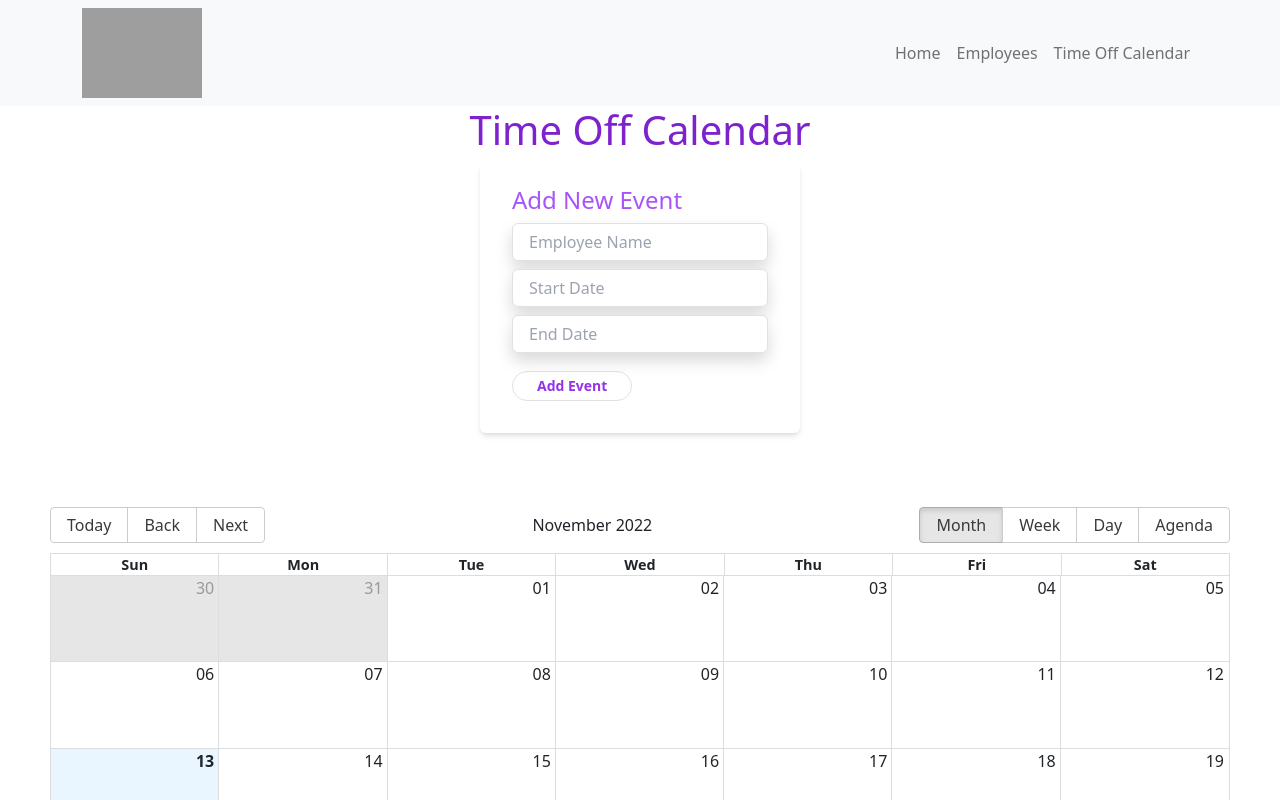
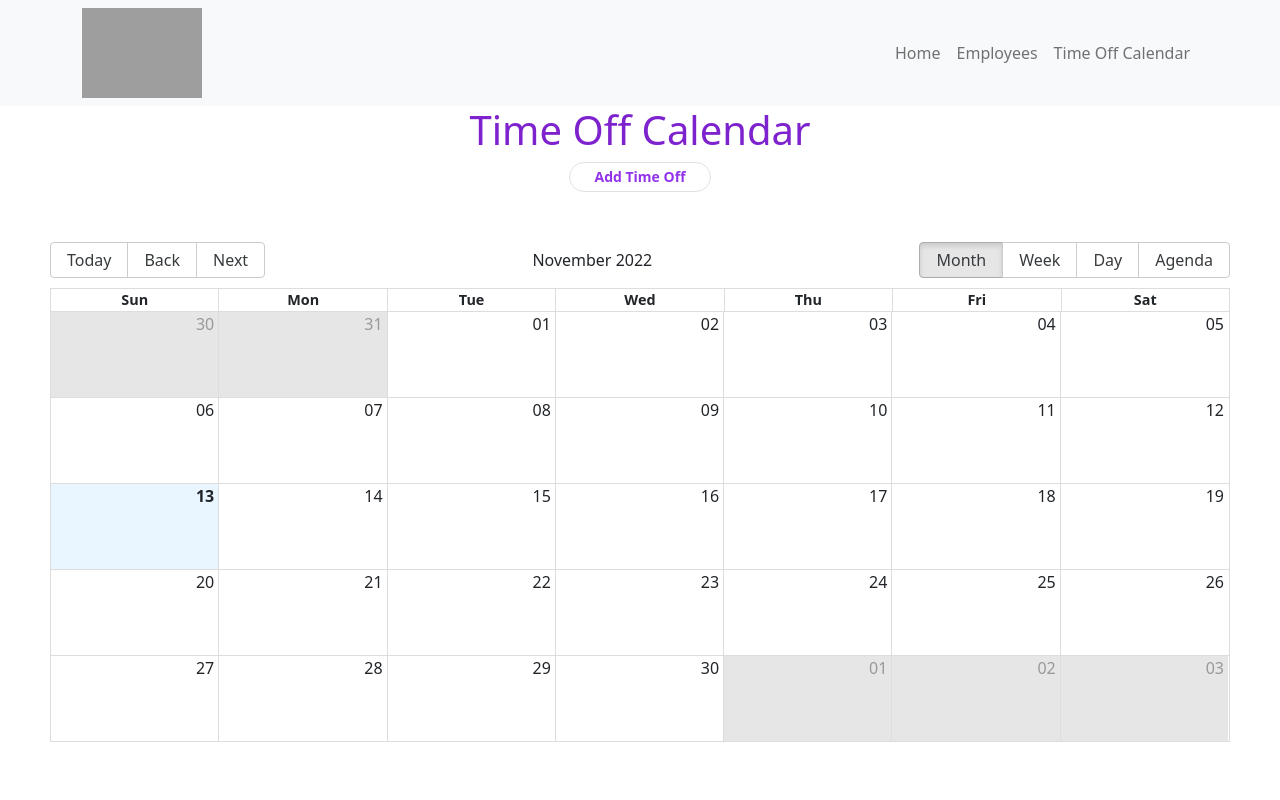
Before and after one commit to Sarah-Schmid/employee-management-app, a React (Create React App) app: page /calendar in a window 1280 px wide. Shown: the top 800 px of the page. Built offline with nearby package versions, Linux system fonts and the light colour scheme; grey boxes are pictures that could not be loaded.

Commit message:
connected added calendar dates to a mock api endpoint

```diff
--- a/src/components/calendar.js
+++ b/src/components/calendar.js
@@ -2,14 +2,15 @@ import format from "date-fns/format";
 import getDay from "date-fns/getDay";
 import parse from "date-fns/parse";
 import startOfWeek from "date-fns/startOfWeek";
-import React, { useState } from "react";
+import React, { useState, useEffect } from "react";
 import { Calendar, dateFnsLocalizer } from "react-big-calendar";
 import "react-big-calendar/lib/css/react-big-calendar.css";
 import DatePicker from "react-datepicker";
 import "react-datepicker/dist/react-datepicker.css";
 import "../index.css";
+import Modal from "react-bootstrap/Modal";
 
-function Scheduler() {
+function Scheduler(props) {
   const locales = {
     "en-US": require("date-fns/locale/en-US"),
   };
@@ -21,52 +22,72 @@ function Scheduler() {
     locales,
   });
 
-  const events = [
-    {
-      title: "Big Meeting",
-      allDay: true,
-      start: new Date(2021, 6, 0),
-      end: new Date(2021, 6, 0),
-    },
-    {
-      title: "Vacation",
-      start: new Date(2021, 6, 7),
-      end: new Date(2021, 6, 10),
-    },
-    {
-      title: "Conference",
-      start: new Date(2021, 6, 20),
-      end: new Date(2021, 6, 23),
-    },
-  ];
+  const [newEvent, setNewEvent] = useState({ title: "", start: "", end: "" });
+  const [allEvents, setAllEvents] = useState([]);
 
-  const [newEvent, setNewEvent] = useState({ title: "", start: "", end: "" });
-  const [allEvents, setAllEvents] = useState(events);
+  //Modal Variables
+  const [show, setShow] = useState(false);
+  const handleClose = () => setShow(false);
+  const handleShow = () => setShow(true);
 
-  function handleAddEvent() {
+  //display dates on calendar UI
+  function displayOnCalendar() {
     for (let i = 0; i < allEvents.length; i++) {
       const d1 = new Date(allEvents[i].start);
       const d2 = new Date(newEvent.start);
       const d3 = new Date(allEvents[i].end);
       const d4 = new Date(newEvent.end);
-
-      if ((d1 <= d2 && d2 <= d3) || (d1 <= d4 && d4 <= d3)) {
-        alert(
-          "You have more than one employee off at this time. Additional coverage may be needed."
-        );
-        break;
-      }
     }
 
     setAllEvents([...allEvents, newEvent]);
+    /*
+    fetch("https://63545c47ccce2f8c0207b3d7.mockapi.io/api/v1/calendar-data")
+      .then((data) => {
+        setAllEvents(data);
+      })
+      .catch((err) => {
+        // auto catches network / connection error
+        console.log("error");
+      });
+*/
   }
 
   return (
     <div className="Calendar">
       <h1 className="page-title text-purple-700">Time Off Calendar</h1>
-      <div id="new-event-form">
-        <div className="bg-white shadow-md rounded px-8 pt-6 pb-8 mb-4 w-full max-w-xs">
-          <h4 className="text-purple-500">Add New Event</h4>
+      <div className="center">
+        <button
+          onClick={handleShow}
+          className="px-4 py-1 text-sm text-purple-600 font-semibold rounded-full border border-purple-200 hover:text-white hover:bg-purple-600 hover:border-transparent focus:outline-none focus:ring-2 focus:ring-purple-600 focus:ring-offset-2"
+        >
+          Add Time Off
+        </button>
+      </div>
+
+      <Modal show={show} onHide={handleClose}>
+        <Modal.Header className="bg-purple-200" closeButton>
+          <Modal.Title className="text-purple-500">Add Time Off</Modal.Title>
+        </Modal.Header>
+        <Modal.Body className="bg-purple-100 rounded">
+          <form
+            onSubmit={(e) => {
+              handleClose();
+              e.preventDefault();
+
+              displayOnCalendar();
+
+              fetch(
+                "https://63545c47ccce2f8c0207b3d7.mockapi.io/api/v1/calendar-data",
+                {
+                  method: "POST",
+                  headers: { "Content-Type": "application/json" },
+                  body: JSON.stringify(newEvent),
+                }
+              ).then(() => {
+                console.log("new employee added");
+              });
+            }}
+          >
             <div class="mb-2">
               <input
                 className="shadow appearance-none border rounded w-full py-2 px-3 text-gray-700 leading-tight focus:outline-none focus:shadow-outline"
@@ -96,14 +117,15 @@ function Scheduler() {
               />
             </div>
             <button
-            className="px-4 py-1 text-sm text-purple-600 font-semibold rounded-full border border-purple-200 hover:text-white hover:bg-purple-600 hover:border-transparent focus:outline-none focus:ring-2 focus:ring-purple-600 focus:ring-offset-2"
+              className="px-4 py-1 text-sm bg-purple-400 text-purple-800 font-semibold rounded-full border border-purple-200 hover:text-white hover:bg-purple-700 hover:border-transparent focus:outline-none focus:ring-2 focus:ring-purple-600 focus:ring-offset-2"
               style={{ marginTop: "10px" }}
-            onClick={handleAddEvent}
+              type="submit"
             >
-            Add Event
+              Add
             </button>
-        </div>
-      </div>
+          </form>
+        </Modal.Body>
+      </Modal>
       <Calendar
         localizer={localizer}
         events={allEvents}
--- a/src/components/home-page.js
+++ b/src/components/home-page.js
@@ -1,5 +1,6 @@
 import React from "react";
 import "../index.css";
+import { Link } from "react-router-dom";
 
 function HomePage() {
   return (
@@ -9,12 +10,18 @@ function HomePage() {
         <span className="wave m-2">👋</span>
       </h1>
       <div className="center">
-        <button className="px-4 py-1 text-sm text-purple-600 font-semibold rounded-full border border-purple-200 hover:text-white hover:bg-purple-600 hover:border-transparent focus:outline-none focus:ring-2 focus:ring-purple-600 focus:ring-offset-2">
+        <Link
+          to="/calendar"
+          className="no-underline ml-4 px-4 py-1 text-sm text-purple-600 font-semibold rounded-full border border-purple-200 hover:text-white hover:bg-purple-600 hover:border-transparent focus:outline-none focus:ring-2 focus:ring-purple-600 focus:ring-offset-2"
+        >
           Time Off Calendar
-        </button>
-        <button className="ml-4 px-4 py-1 text-sm text-purple-600 font-semibold rounded-full border border-purple-200 hover:text-white hover:bg-purple-600 hover:border-transparent focus:outline-none focus:ring-2 focus:ring-purple-600 focus:ring-offset-2">
+        </Link>
+        <Link
+          to="/employees"
+          className="no-underline ml-4 px-4 py-1 text-sm text-purple-600 font-semibold rounded-full border border-purple-200 hover:text-white hover:bg-purple-600 hover:border-transparent focus:outline-none focus:ring-2 focus:ring-purple-600 focus:ring-offset-2"
+        >
           Employee List
-        </button>
+        </Link>
       </div>
     </>
   );
--- a/src/index.css
+++ b/src/index.css
@@ -43,6 +43,11 @@ code {
   justify-content: center;
 }
 
+.btn-close{color: #fff;}
+
+.react-datepicker__header {
+  background-color: #e9d5ff !important;}
+
 .wave {
   animation-name: wave-animation;  /* Refers to the name of your @keyframes element below */
   animation-duration: 2.5s;        /* Change to speed up or slow down */
```
Lines whose indentation alone changed are shown as unchanged.
